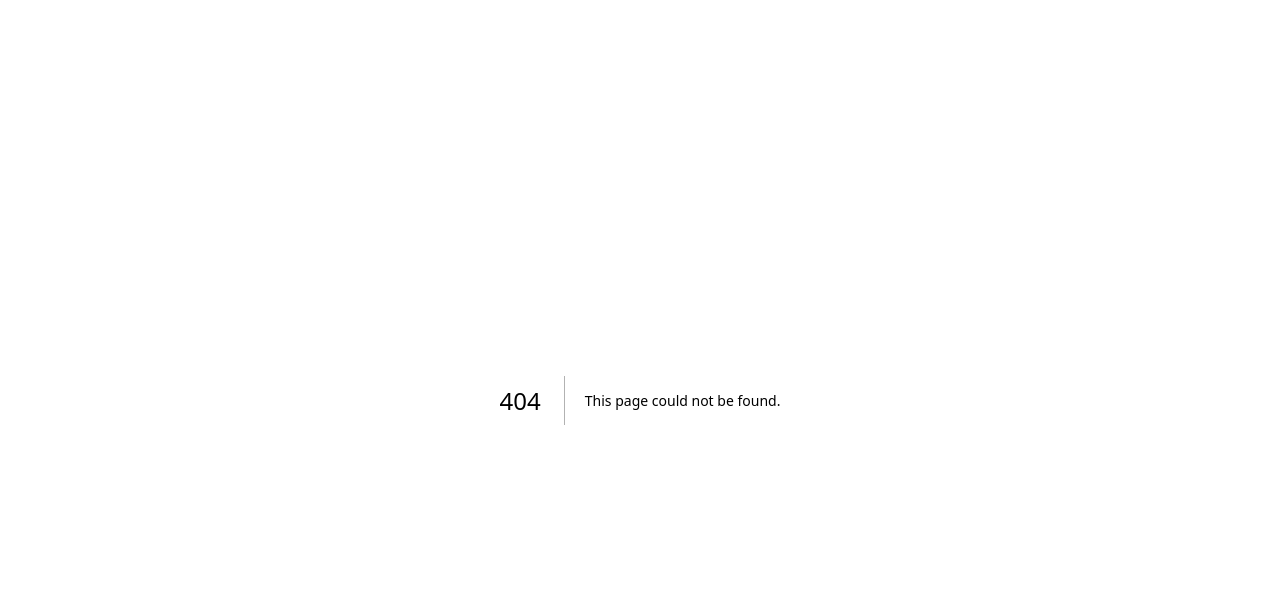
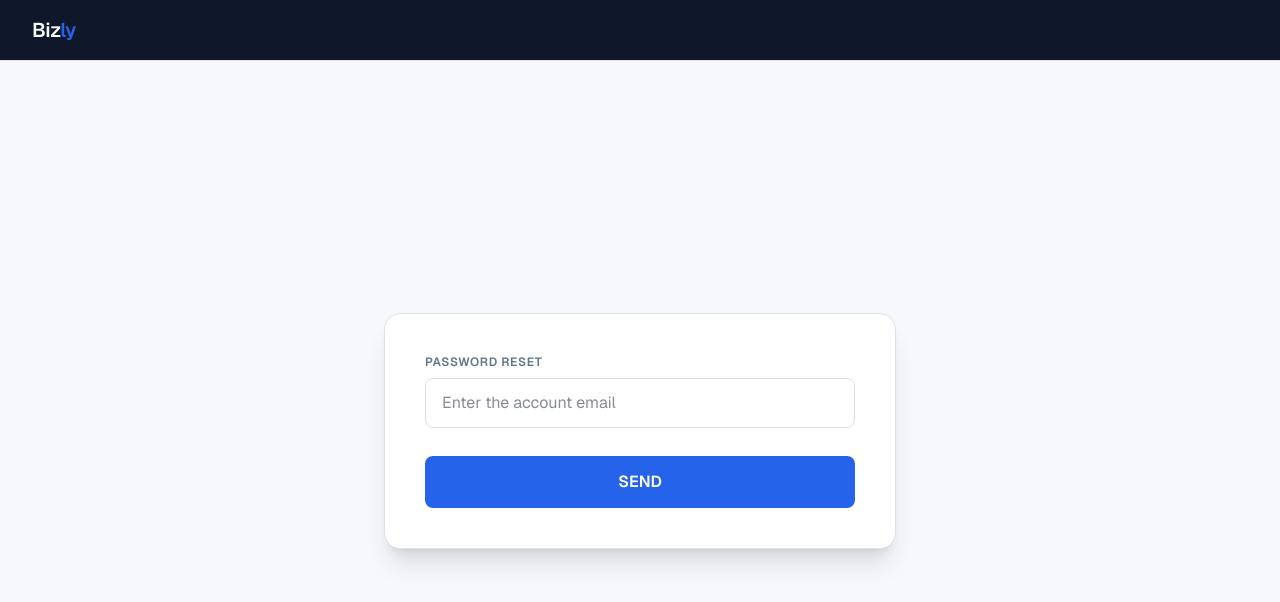
Before and after one commit to natajuniorpinheirodasilva-ui/Bizly, a Next.js app in the folder bizly-frontend/: page /passwordreset in a window 1280 px wide. Before the commit this address had no page. Shown: the top 602 px of the page. Built offline with nearby package versions, Linux system fonts and the light colour scheme.

Commit message:
feat: add password reset page and FormInput component

```diff
--- a/bizly-frontend/src/app/(auth)/login/page.tsx
+++ b/bizly-frontend/src/app/(auth)/login/page.tsx
@@ -4,6 +4,7 @@ import Link from "next/link"
 import { Eye, EyeOff } from "lucide-react"
 import { useState } from "react"
 import Footer from "@/components/Footer"
+import FormInput from "@/components/FormInput"
 
 export default function Login() {
     const [seePassword, setSeePassword] = useState<boolean>(false)
@@ -36,13 +37,11 @@ export default function Login() {
                             >
                                 Email
                             </label>
-                            <input
+                            <FormInput
                                 autoComplete="email"
-                                required
                                 id="email"
                                 type="email"
                                 placeholder="name@company.com"
-                                className="w-full rounded-lg border border-border bg-input px-4 py-3 text-base text-foreground outline-none transition-all focus:border-primary focus:ring-2 focus:ring-primary/20"
                             />
                         </div>
 
@@ -54,13 +53,11 @@ export default function Login() {
                                 Password
                             </label>
                             <div className="relative flex items-center">
-                                <input
+                                <FormInput
                                     autoComplete="current-password"
-                                    required
                                     id="password"
                                     type={seePassword ? "text" : "password"}
                                     placeholder="••••••••"
-                                    className="w-full rounded-lg border border-border bg-input px-4 py-3 text-base text-foreground outline-none transition-all focus:border-primary focus:ring-2 focus:ring-primary/20 pr-11"
                                 />
 
                                 <button
@@ -85,7 +82,7 @@ export default function Login() {
 
                         <div className="text-center pt-2">
                             <Link
-                                href="/forgot-password"
+                                href="/passwordreset"
                                 className="text-xs font-semibold uppercase tracking-wider text-foreground-muted hover:text-foreground transition-colors"
                             >
                                 Forgot your password?
--- /dev/null
+++ b/bizly-frontend/src/app/(auth)/passwordreset/page.tsx
@@ -0,0 +1,51 @@
+'use client'
+
+import Link from "next/link"
+import FormFormInput from "@/components/FormInput"
+import FormInput from "@/components/FormInput"
+
+export default function PasswordReset() {
+    return (
+        <div className="flex min-h-screen flex-col bg-background text-foreground">
+            <nav className="flex w-full items-center justify-between border-b border-border bg-navbar px-8 py-4 text-navbar-foreground">
+                <Link
+                    href="/"
+                    className="cursor-pointer text-xl font-semibold tracking-tight"
+                >
+                    Biz<span className="text-primary">ly</span>
+                </Link>
+            </nav>
+
+            <main className="flex flex-1 items-center justify-center p-6">
+                <div className="w-full max-w-lg rounded-2xl border border-border bg-surface p-10 shadow-xl">
+                    <form
+                        className="flex flex-col gap-5"
+                        onSubmit={(e) => e.preventDefault}
+                    >
+                        <div className="flex flex-col gap-2">
+                            <label
+                                htmlFor="email"
+                                className="text-xs font-semibold uppercase tracking-wider text-foreground-muted"
+                            >
+                                Password Reset
+                            </label>
+                            <FormInput
+                                autoComplete="email"
+                                id="email"
+                                type="email"
+                                placeholder="Enter the account email"
+                            />
+                        </div>
+
+                        <button
+                            type="submit"
+                            className="mt-2 cursor-pointer rounded-lg bg-primary py-3.5 text-base font-semibold text-white transition-colors hover:bg-primary-hover"
+                        >
+                            SEND
+                        </button>
+                    </form>
+                </div>
+            </main>
+        </div>
+    )
+}
--- a/bizly-frontend/src/app/(auth)/register/page.tsx
+++ b/bizly-frontend/src/app/(auth)/register/page.tsx
@@ -4,6 +4,7 @@ import Link from "next/link"
 import { Eye, EyeOff } from "lucide-react"
 import { useState } from "react"
 import Footer from "@/components/Footer"
+import FormInput from "@/components/FormInput"
 
 export default function Register() {
     const [seePassword, setSeePassword] = useState<boolean>(false)
@@ -36,13 +37,11 @@ export default function Register() {
                             >
                                 Your Company Name
                             </label>
-                            <input
-                                required
+                            <FormInput
                                 autoComplete="organization"
                                 id="company-name"
                                 type="text"
                                 placeholder="Bizly"
-                                className="w-full rounded-lg border border-border bg-input px-4 py-3 text-base text-foreground outline-none transition-all focus:border-primary focus:ring-2 focus:ring-primary/20"
                             />
                         </div>
 
@@ -53,13 +52,11 @@ export default function Register() {
                             >
                                 Name
                             </label>
-                            <input
-                                required
+                            <FormInput
                                 autoComplete="name"
                                 id="name"
                                 type="text"
                                 placeholder="John Alex"
-                                className="w-full rounded-lg border border-border bg-input px-4 py-3 text-base text-foreground outline-none transition-all focus:border-primary focus:ring-2 focus:ring-primary/20"
                             />
                         </div>
 
@@ -70,13 +67,11 @@ export default function Register() {
                             >
                                 Email
                             </label>
-                            <input
+                            <FormInput
                                 autoComplete="email"
-                                required
                                 id="email"
                                 type="email"
                                 placeholder="name@company.com"
-                                className="w-full rounded-lg border border-border bg-input px-4 py-3 text-base text-foreground outline-none transition-all focus:border-primary focus:ring-2 focus:ring-primary/20"
                             />
                         </div>
 
@@ -88,13 +83,12 @@ export default function Register() {
                                 Password
                             </label>
                             <div className="relative flex items-center">
-                                <input
-                                    required
+                                <FormInput
+
                                     autoComplete="new-password"
                                     id="password"
                                     type={seePassword ? "text" : "password"}
                                     placeholder="••••••••"
-                                    className="w-full rounded-lg border border-border bg-input px-4 py-3 text-base text-foreground outline-none transition-all focus:border-primary focus:ring-2 focus:ring-primary/20 pr-11"
                                 />
 
                                 <button
--- /dev/null
+++ b/bizly-frontend/src/components/FormInput.tsx
@@ -0,0 +1,20 @@
+type Props = {
+    autoComplete?: string;
+    id?: string;
+    type?: string;
+    placeholder?: string;
+}
+
+
+export default function FormInput({autoComplete, id, type, placeholder}: Props) {
+    return (
+        <input
+            autoComplete={autoComplete}
+            required
+            id={id}
+            type={type}
+            placeholder={placeholder}
+            className="w-full rounded-lg border border-border bg-input px-4 py-3 text-base text-foreground outline-none transition-all focus:border-primary focus:ring-2 focus:ring-primary/20"
+        />
+    )
+}
```
